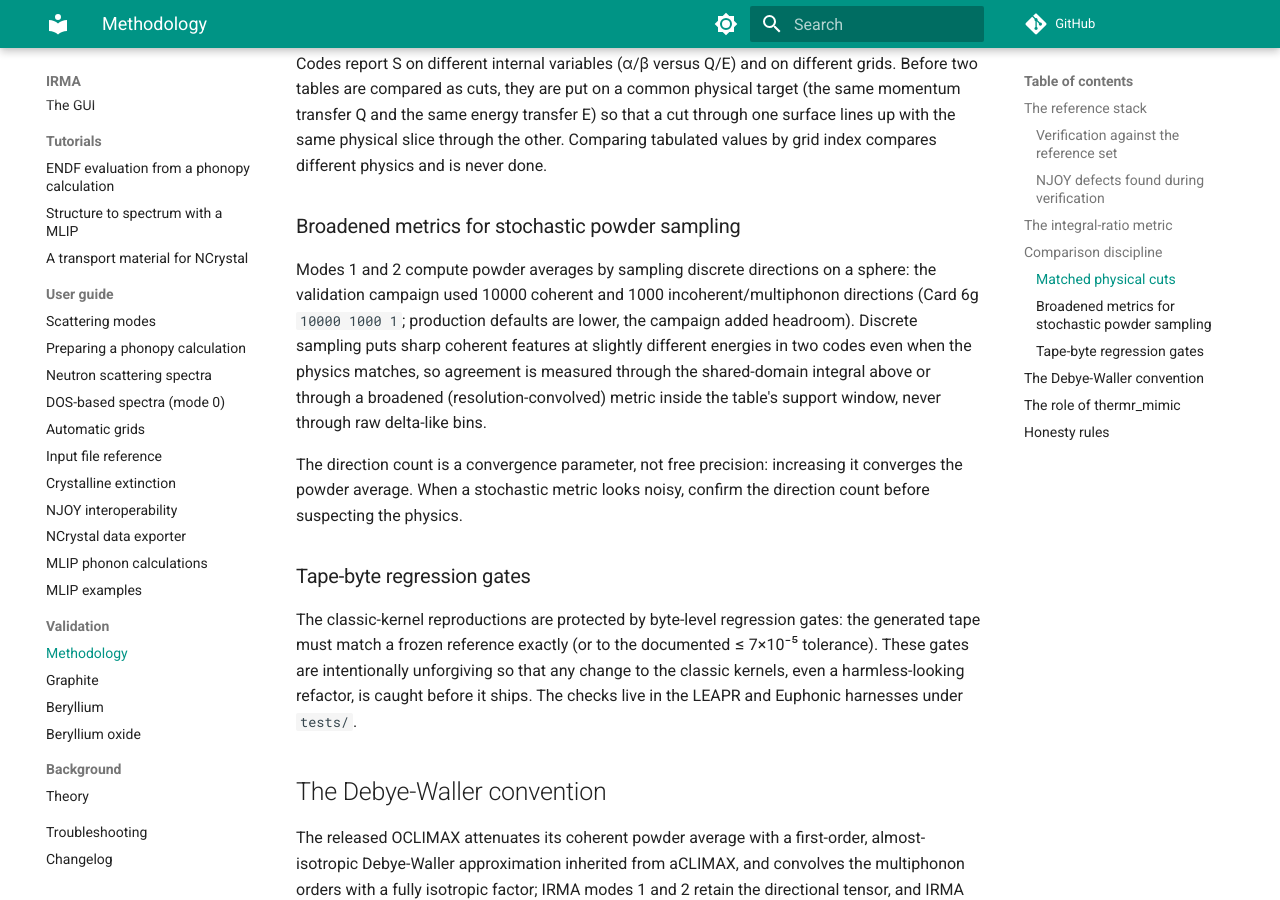
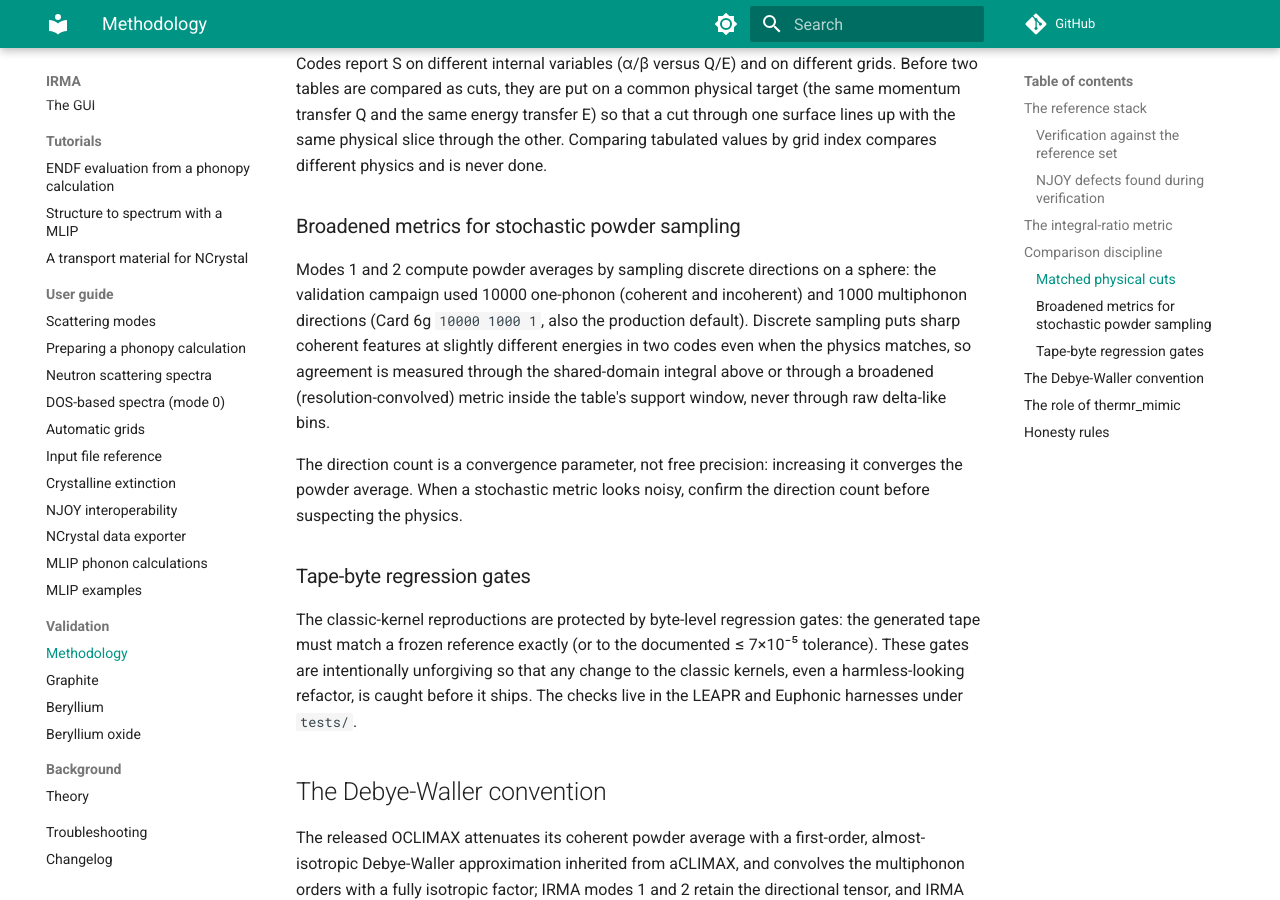
Before and after one commit to ramic-k/IRMA, an MkDocs documentation site: the page built from docs/validation/methodology.md, in a window 1280 px wide and 900 px high, scrolled down 3951 px. Built offline with MkDocs 1.6.1 and Material for MkDocs 9.7.7, drawn with Linux system fonts in a browser that asks for light colours; comment, search, counter and statistics services are not loaded.

Commit message:
docs, help: ndir sets both one-phonon powder averages
The incoherent one-phonon pass uses the same ndir direction set as the
coherent one; mpdir only sets the multiphonon average. The CLI help, the
Card 6g tables, the README and the validation methodology page said ndir
was coherent-only (and the methodology page called the defaults lower
than the campaign sampling; they are the same, 10000 1000 1).

Claude-Session: https://claude.ai/code/session_01C2iC5HyRUuJ3FeKVVSE61G

```diff
--- a/docs/validation/methodology.md
+++ b/docs/validation/methodology.md
@@ -152,9 +152,9 @@ compares different physics and is never done.
 ### Broadened metrics for stochastic powder sampling
 
 Modes 1 and 2 compute powder averages by sampling discrete
-directions on a sphere: the validation campaign used 10000 coherent and 1000
-incoherent/multiphonon directions (Card 6g `10000 1000 1`; production
-defaults are lower, the campaign added headroom). Discrete sampling puts
+directions on a sphere: the validation campaign used 10000 one-phonon
+(coherent and incoherent) and 1000 multiphonon directions (Card 6g
+`10000 1000 1`, also the production default). Discrete sampling puts
 sharp coherent features at slightly different energies in two codes even
 when the physics matches, so agreement is measured through the shared-domain
 integral above or through a broadened (resolution-convolved) metric inside
```
Also changed, not shown: README.md (+1 -1 lines), docs/gui.md (+1 -1 lines), docs/index.md (+1 -1 lines), docs/input-reference.md (+1 -1 lines), docs/modes.md (+2 -2 lines), 2 other files.
